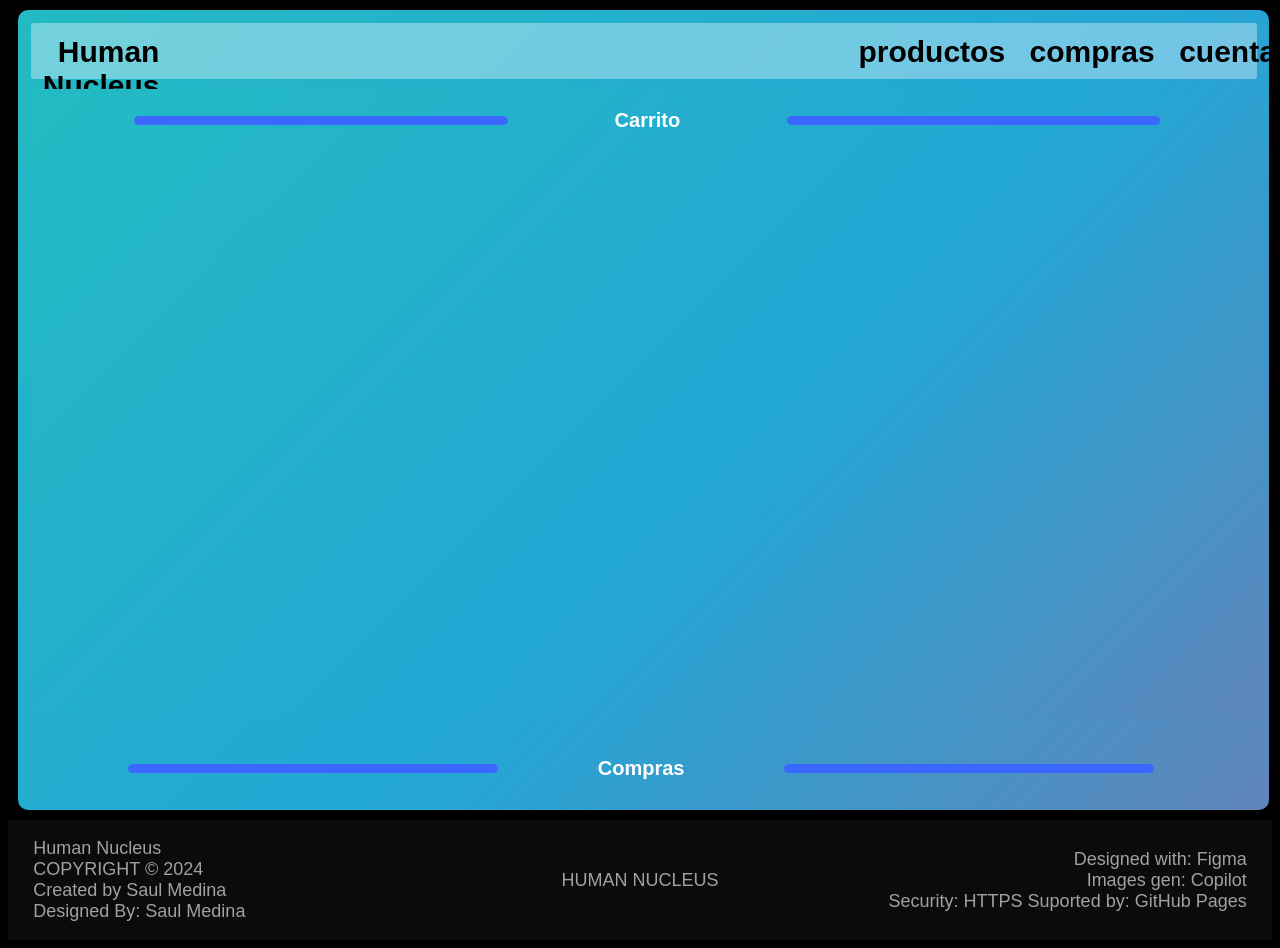
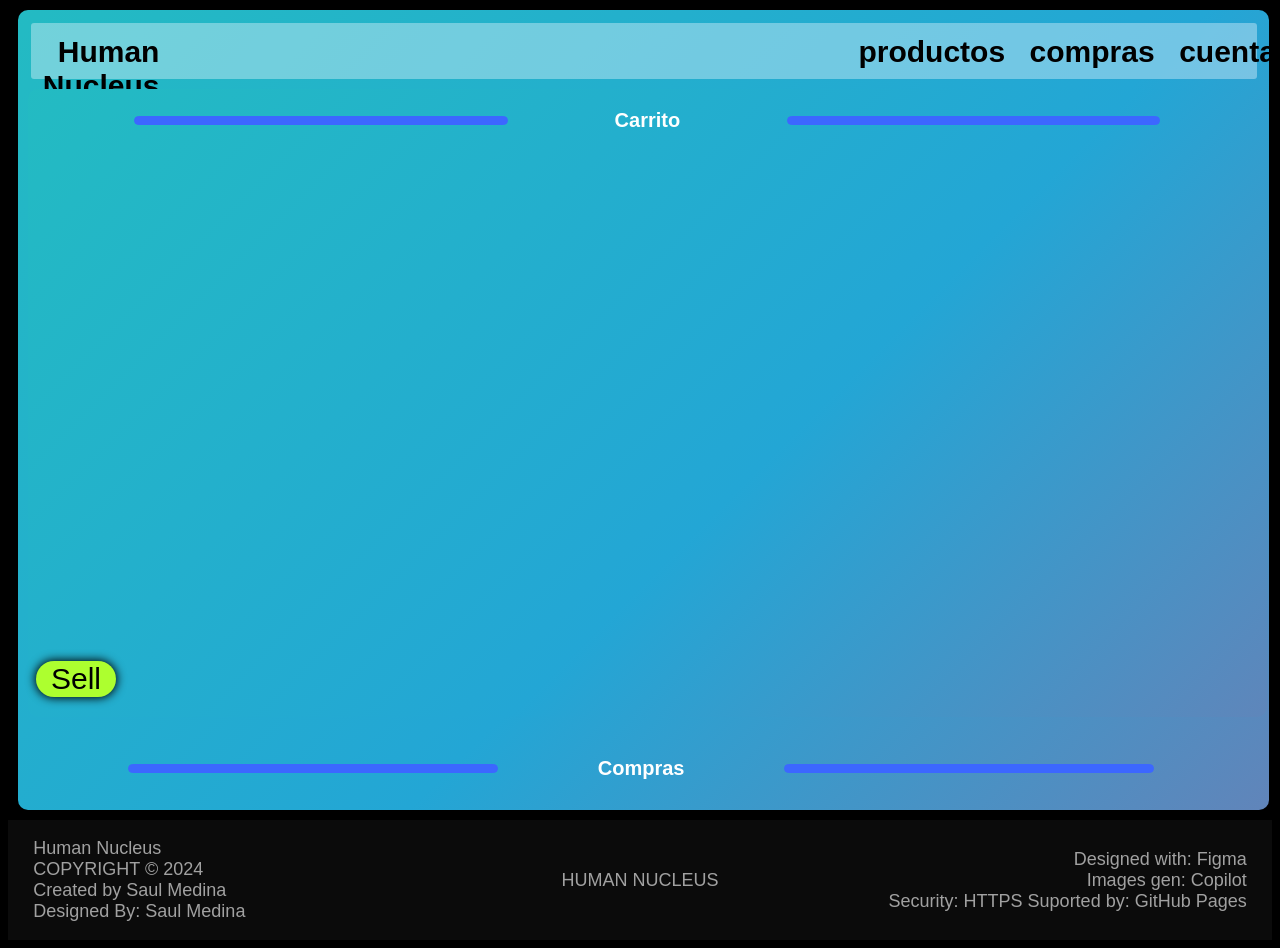
Before and after one commit to SaulUTFV/human_nucleus, a PHP site: page /src/views/compras.html in a window 1280 px wide. Run offline with PHP 8.4, Linux system fonts and the light colour scheme; grey boxes are pictures that could not be loaded.

Commit message:
Se agrego contenido para la forma de pago y se cambio de posicion el index

```diff
--- a/src/views/index.html
+++ b/index.html
@@ -28,8 +28,8 @@
       <a href="index.html" id="cont-1_nav_title"><b>Human Nucleus</b><img
           src="https://cdn-icons-png.flaticon.com/128/9195/9195920.png" alt="" /></a>
       <a href="#productos"><b>productos</b></a>
-      <a href="compras.html"><b>compras</b></a>
-      <a href="registro.html"><b>cuenta</b></a>
+      <a href="src/views/compras.html"><b>compras</b></a>
+      <a href="src/views/registro.html"><b>cuenta</b></a>
     </nav>
     <!--
         Lema de la empresa
--- a/src/public/css/compras.css
+++ b/src/public/css/compras.css
@@ -93,6 +93,23 @@ body {
   background-color: #3c67ff;
   width: 30%;
   height: 7px;
+}
+/*Boton de venta*/
+#button_sell{
+  width: 80px;
+  background-color: greenyellow;
+  box-shadow: 0px 0px 10px 1px;
+  border: 0px;
+}
+#button_sell a{
+  font-style: normal;
+  text-decoration: none;
+  color: #000000;
+}
+#button_sell a::before{
+  font-style: normal;
+  text-decoration: none;
+  color: #000000;
 }
 /**/
 .container {
--- a/src/views/compras.html
+++ b/src/views/compras.html
@@ -15,7 +15,7 @@
         Navegador principal de la pagina
       -->
     <nav id="cont-1_nav">
-      <a href="index.html" id="cont-1_nav_title"><b>Human Nucleus</b><img
+      <a href="/index.html" id="cont-1_nav_title"><b>Human Nucleus</b><img
           src="https://cdn-icons-png.flaticon.com/128/9195/9195920.png" alt="" /></a>
       <a href="index.html"><b>productos</b></a>
       <a href="compras.html"><b>compras</b></a>
@@ -31,6 +31,9 @@
       <hr />
     </div>
     <div id="slots_car" class="cont-slots"></div>
+    <div>
+      <button id="button_sell"><a href="pago.html">Sell</a></button>
+    </div>
   </div>
 
    <!--Compras-->
--- a/src/views/pago.html
+++ b/src/views/pago.html
@@ -3,7 +3,7 @@
   <head>
     <meta charset="UTF-8" />
     <meta name="viewport" content="width=device-width, initial-scale=1.0" />
-    <link rel="stylesheet" href="pago.css">
+    <link rel="stylesheet" href="/src/public/css/pago.css">
     <title></title>
   </head>
   <body>
--- a/src/views/registro.html
+++ b/src/views/registro.html
@@ -16,7 +16,7 @@
         Navegador principal de la pagina
       -->
   <nav id="cont-1_nav">
-    <a href="index.html" id="cont-1_nav_title"><b>Human Nucleus</b><img
+    <a href="/index.html" id="cont-1_nav_title"><b>Human Nucleus</b><img
         src="https://cdn-icons-png.flaticon.com/128/9195/9195920.png" alt="" /></a>
     <a href="index.html"><b>productos</b></a>
     <a href="compras.html"><b>compras</b></a>
```
